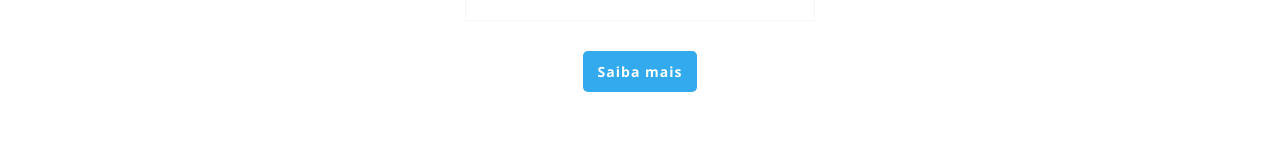
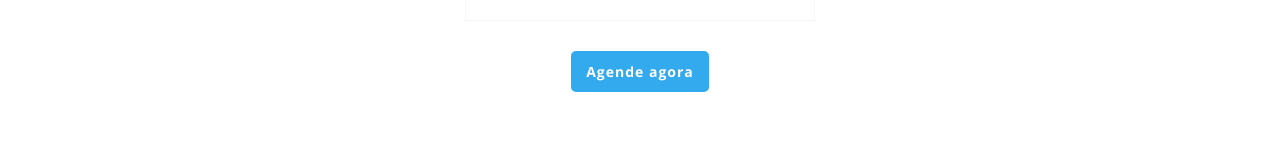
Before and after one commit to IsraelSDev/preventsaude-lp.io, a plain HTML site: page index.html in a window 1280 px wide. Shown: the part 1160-1302 px from the top of the page. Drawn offline with nearby package versions, Linux system fonts and the light colour scheme; some packages are replaced by stand-ins of ours; a script that the page names is missing.

Commit message:
ajuste de banner

```diff
--- a/index.html
+++ b/index.html
@@ -152,7 +152,7 @@
 				</div>
 
 				<div class="btn1-div top-space container d-flex justify-content-center">
-					<button class="btn btn-1" type="submit"><span>Saiba mais</span></button>
+					<button class="btn btn-1" type="submit"><span>Agende agora</span></button>
 				</div>
 
 
```
Also changed, not shown: images/1000x650x1.jpg, images/1000x650x1.png.
